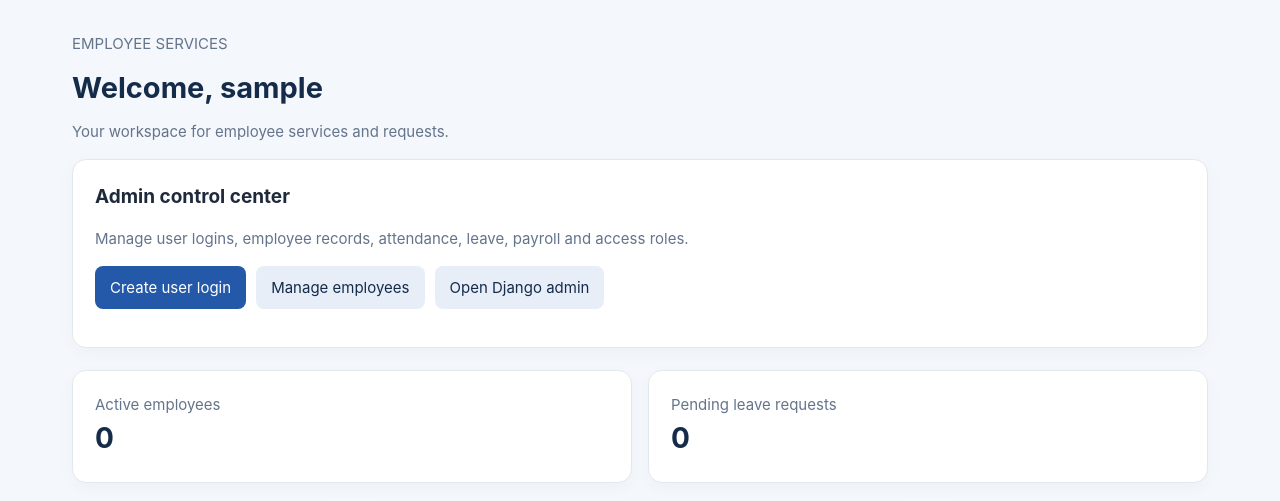
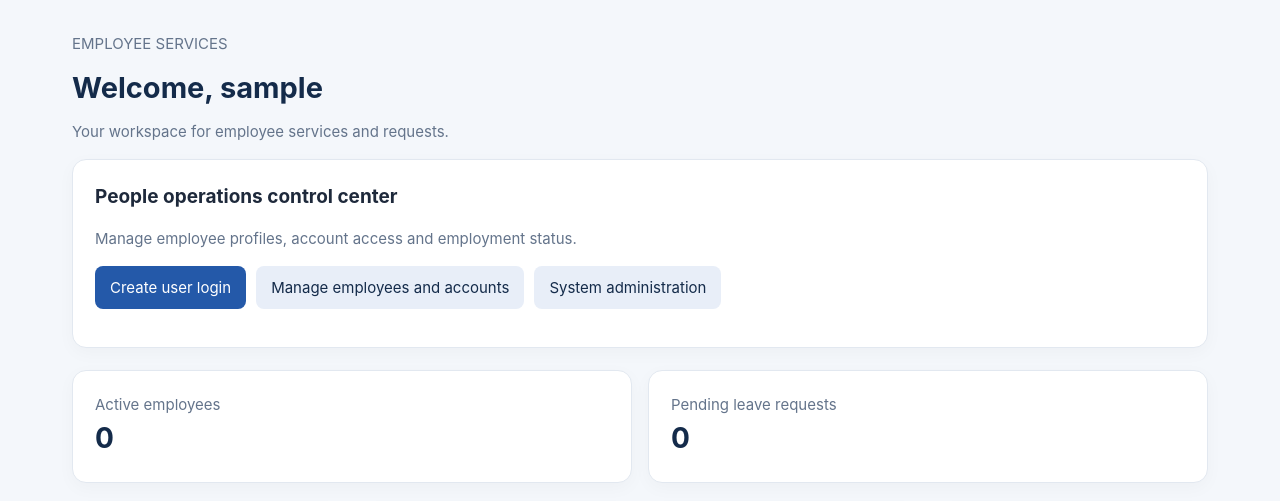
Before and after one commit to chandrasekhart1298/aeropelican, a Django app: page / in a window 1280 px wide. Shown: the part 71-572 px from the top of the page. Run offline with Django 5.2, Linux system fonts and the light colour scheme; the visitor is signed in with stand-in values (Sample User, id 1); data that the repository does not hold is empty.

Commit message:
Expose people operations controls to authorized HR

```diff
--- a/employees/templates/employees/home.html
+++ b/employees/templates/employees/home.html
@@ -1,6 +1,6 @@
 {% extends "employees/base.html" %}{% block title %}Dashboard | AeroPeople{% endblock %}{% block content %}
 <p class="muted">EMPLOYEE SERVICES</p><h1>Welcome{% if employee %}, {{ employee.full_name }}{% else %}, {{ request.user.get_username }}{% endif %}</h1><p class="muted">Your workspace for employee services and requests.</p>
-{% if request.user.is_superuser %}<section class="panel"><h2>Admin control center</h2><p class="muted">Manage user logins, employee records, attendance, leave, payroll and access roles.</p><div class="actions"><a class="btn" href="{% url 'employee_create' %}">Create user login</a><a class="btn secondary" href="{% url 'employee_directory' %}">Manage employees</a><a class="btn secondary" href="/admin/">Open Django admin</a></div></section>{% endif %}
+{% if can_manage_employee_accounts %}<section class="panel"><h2>People operations control center</h2><p class="muted">Manage employee profiles, account access and employment status.</p><div class="actions"><a class="btn" href="{% url 'employee_create' %}">Create user login</a><a class="btn secondary" href="{% url 'employee_directory' %}">Manage employees and accounts</a>{% if request.user.is_superuser %}<a class="btn secondary" href="/admin/">System administration</a>{% endif %}</div></section>{% endif %}
 {% if total_employees != None %}<section class="grid"><div class="stat"><span class="muted">Active employees</span><strong>{{ total_employees }}</strong></div><div class="stat"><span class="muted">Pending leave requests</span><strong>{{ pending_leave_count }}</strong></div></section>{% endif %}
 <section class="grid"><div class="panel"><h2>Attendance</h2><p class="muted">Record today's working time and review your attendance history.</p><a class="btn" href="{% url 'attendance' %}">Open attendance</a></div><div class="panel"><h2>Leave management</h2><p class="muted">Submit leave requests and follow their status.</p><a class="btn" href="{% url 'leave_list' %}">View leave</a></div><div class="panel"><h2>Payslips</h2><p class="muted">Access published payslips securely.</p><a class="btn" href="{% url 'payslip_list' %}">View payslips</a></div>{% if can_view_directory %}<div class="panel"><h2>Employee directory</h2><p class="muted">Search employee profiles.</p><a class="btn" href="{% url 'employee_directory' %}">Open directory</a></div>{% endif %}{% if can_review_leave %}<div class="panel"><h2>Leave approvals</h2><p class="muted">Review requests within your authorized role.</p><a class="btn" href="{% url 'leave_list' %}">Review requests</a></div>{% endif %}{% if can_manage_payroll %}<div class="panel"><h2>Payroll operations</h2><p class="muted">Manage and publish payslips.</p><a class="btn" href="{% url 'payslip_list' %}">Open payroll</a></div>{% endif %}</section>
 {% if not employee %}<div class="notice">Your login is not linked to an employee profile. Ask the administrator to link your account before using employee self-service.</div>{% endif %}{% endblock %}
```
